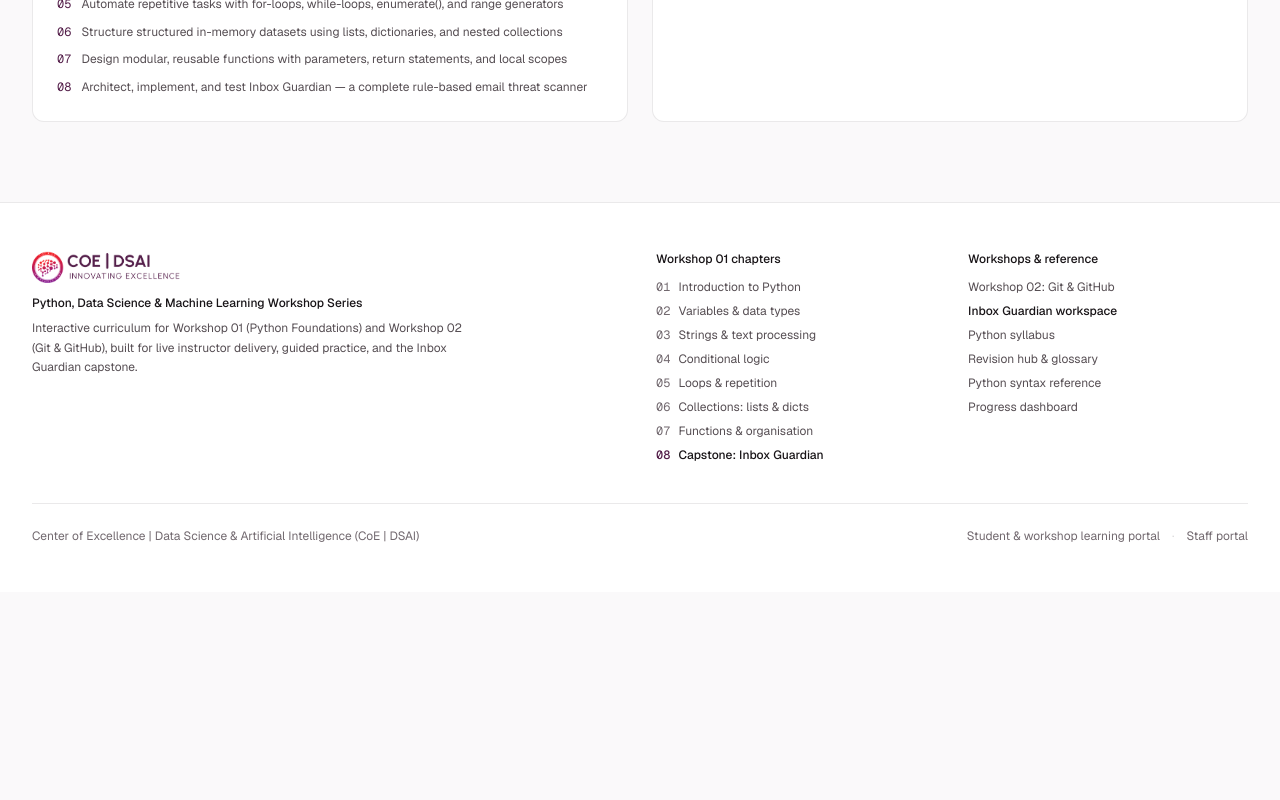
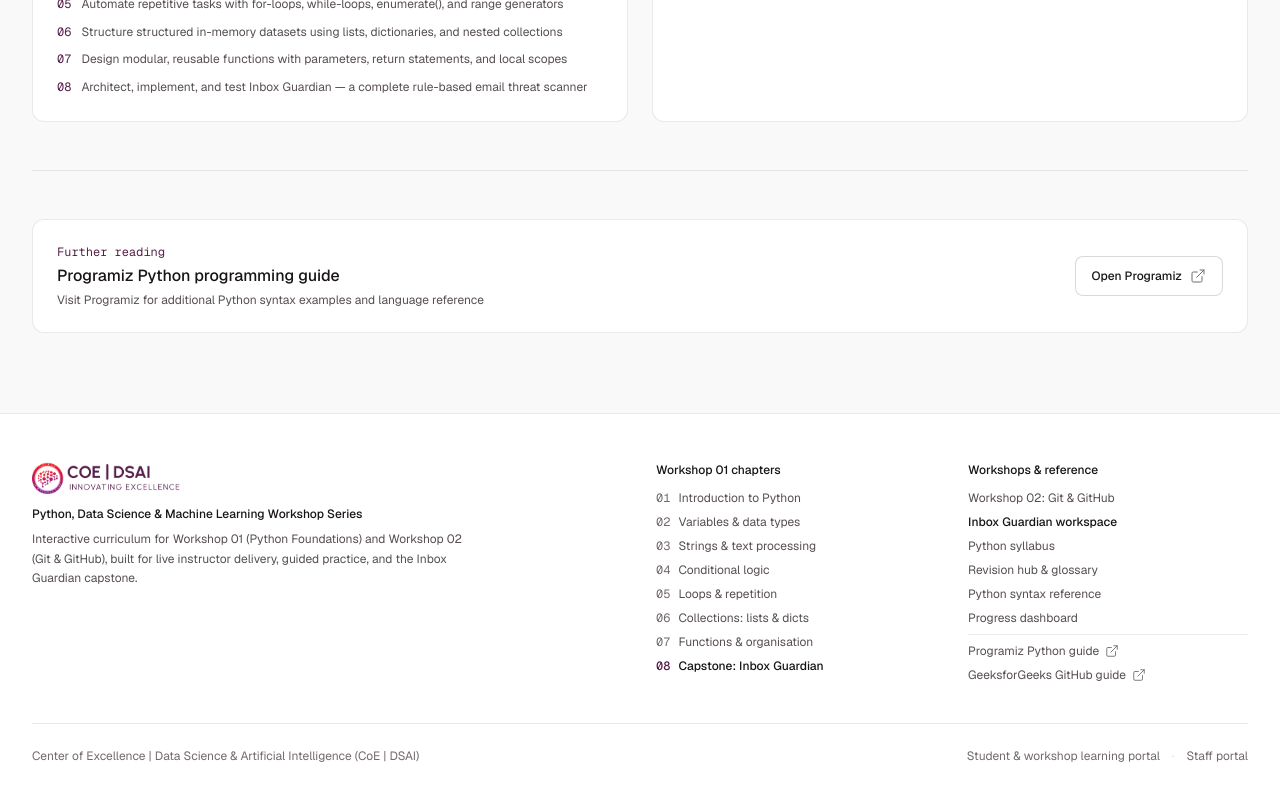
Before and after one commit to COE-DSAI/CoDSAI-Workshop, a Next.js app: page /workshops/python-foundations in a window 1280 px wide. Shown: the part 2956-3756 px from the top of the page. Before the commit the page ends 3548 px from the top, so only its background shows below. Built offline with nearby package versions, Linux system fonts and the light colour scheme.

Commit message:
feat(ui): add Programiz Python and GeeksforGeeks GitHub reference links

```diff
--- a/src/app/workshops/[workshopSlug]/page.tsx
+++ b/src/app/workshops/[workshopSlug]/page.tsx
@@ -1,7 +1,7 @@
 import React from "react";
 import Link from "next/link";
 import { notFound } from "next/navigation";
-import { ArrowRight, CheckCircle2, Cpu } from "lucide-react";
+import { ArrowRight, CheckCircle2, Cpu, ExternalLink } from "lucide-react";
 import { AppHeader } from "@/components/navigation/AppHeader";
 import { AppFooter } from "@/components/navigation/AppFooter";
 import { getWorkshopBySlug, getAllWorkshops } from "@/content/workshops";
@@ -442,6 +442,45 @@ export default async function WorkshopDetailPage({
               </div>
             </div>
           </section>
+
+          {/* Further Reading (Workshop 1 & Workshop 2) */}
+          {(workshop.number === 1 || workshop.number === 2) && (
+            <section className="py-12 border-t border-[var(--border-hairline)]">
+              <div className="rounded-xl border border-[var(--border-hairline)] bg-[var(--bg-surface)] p-6 flex flex-col sm:flex-row sm:items-center justify-between gap-4">
+                <div>
+                  <p className="font-mono text-xs text-[var(--accent)]">
+                    Further reading
+                  </p>
+                  <h3 className="mt-1 text-base font-medium text-[var(--text-primary)]">
+                    {workshop.number === 1
+                      ? "Programiz Python programming guide"
+                      : "GeeksforGeeks introduction to GitHub"}
+                  </h3>
+                  <p className="mt-1 text-xs text-[var(--text-secondary)]">
+                    {workshop.number === 1
+                      ? "Visit Programiz for additional Python syntax examples and language reference"
+                      : "Visit GeeksforGeeks for additional GitHub repository and workflow reference"}
+                  </p>
+                </div>
+
+                <a
+                  href={
+                    workshop.number === 1
+                      ? "https://www.programiz.com/python-programming"
+                      : "https://www.geeksforgeeks.org/git/introduction-to-github/"
+                  }
+                  target="_blank"
+                  rel="noopener noreferrer"
+                  className="inline-flex h-10 items-center gap-2 rounded-lg border border-[var(--border-strong)] bg-[var(--bg-surface)] px-4 text-xs font-medium text-[var(--text-primary)] hover:bg-[var(--bg-raised)] transition-colors duration-150 shrink-0 self-start sm:self-auto"
+                >
+                  <span>
+                    {workshop.number === 1 ? "Open Programiz" : "Open GeeksforGeeks"}
+                  </span>
+                  <ExternalLink className="h-4 w-4 text-[var(--text-muted)]" strokeWidth={1.5} />
+                </a>
+              </div>
+            </section>
+          )}
         </div>
       </main>
 
--- a/src/components/chapter/ChapterArticle.tsx
+++ b/src/components/chapter/ChapterArticle.tsx
@@ -22,6 +22,7 @@ import {
   ArrowRight,
   ShieldAlert,
   Terminal,
+  ExternalLink,
 } from "lucide-react";
 import { Chapter, Workshop, ChapterAssignment } from "@/types/curriculum";
 
@@ -643,6 +644,43 @@ export function ChapterArticle({
         </section>
       )}
 
+      {/* Further Reading at End of Workshop */}
+      {!nextChapter && (workshop.number === 1 || workshop.number === 2) && (
+        <section className="mt-12 border-t border-[var(--border-hairline)] pt-8">
+          <div className="rounded-xl border border-[var(--border-hairline)] bg-[var(--bg-surface)] p-5 flex flex-col sm:flex-row sm:items-center justify-between gap-4">
+            <div>
+              <span className="font-mono text-xs text-[var(--accent)] block">
+                Further reading
+              </span>
+              <h3 className="mt-1 text-sm font-medium text-[var(--text-primary)]">
+                {workshop.number === 1
+                  ? "Programiz Python programming guide"
+                  : "GeeksforGeeks introduction to GitHub"}
+              </h3>
+              <p className="mt-1 text-xs text-[var(--text-secondary)]">
+                {workshop.number === 1
+                  ? "Visit Programiz for additional Python syntax examples and language reference"
+                  : "Visit GeeksforGeeks for additional GitHub repository and workflow reference"}
+              </p>
+            </div>
+
+            <a
+              href={
+                workshop.number === 1
+                  ? "https://www.programiz.com/python-programming"
+                  : "https://www.geeksforgeeks.org/git/introduction-to-github/"
+              }
+              target="_blank"
+              rel="noopener noreferrer"
+              className="inline-flex h-9 items-center gap-2 rounded-lg border border-[var(--border-strong)] bg-[var(--bg-surface)] px-4 text-xs font-medium text-[var(--text-primary)] hover:bg-[var(--bg-raised)] transition-colors duration-150 shrink-0 self-start sm:self-auto"
+            >
+              <span>{workshop.number === 1 ? "Open Programiz" : "Open GeeksforGeeks"}</span>
+              <ExternalLink className="h-4 w-4 text-[var(--text-muted)]" strokeWidth={1.5} />
+            </a>
+          </div>
+        </section>
+      )}
+
       {/* Prev / Next Navigation */}
       <nav
         className="mt-12 pt-6 border-t border-[var(--border-hairline)] flex items-center justify-between gap-4"
@@ -680,15 +718,15 @@ export function ChapterArticle({
           </Link>
         ) : (
           <Link
-            href="/projects/inbox-guardian"
+            href={workshop.number === 1 ? "/projects/inbox-guardian" : `/workshops/${workshop.slug}`}
             className="group flex flex-col text-right ml-auto"
           >
             <span className="text-xs text-[var(--accent)] font-medium inline-flex items-center gap-1 justify-end">
-              <span>Capstone project</span>
+              <span>{workshop.number === 1 ? "Capstone project" : "Workshop summary"}</span>
               <ArrowRight className="h-4 w-4" strokeWidth={1.5} />
             </span>
             <span className="text-sm font-medium text-[var(--text-primary)] group-hover:text-[var(--accent)] transition-colors duration-150 mt-1">
-              Build Inbox Guardian
+              {workshop.number === 1 ? "Build Inbox Guardian" : "Back to Workshop 02"}
             </span>
           </Link>
         )}
--- a/src/components/navigation/AppFooter.tsx
+++ b/src/components/navigation/AppFooter.tsx
@@ -1,5 +1,6 @@
 import React from "react";
 import Link from "next/link";
+import { ExternalLink } from "lucide-react";
 import { BRANDING } from "@/lib/branding";
 import { OrganisationLogo } from "@/components/branding/OrganisationLogo";
 
@@ -113,6 +114,28 @@ export function AppFooter() {
                   Progress dashboard
                 </Link>
               </li>
+              <li className="pt-2 border-t border-[var(--border-hairline)]">
+                <a
+                  href="https://www.programiz.com/python-programming"
+                  target="_blank"
+                  rel="noopener noreferrer"
+                  className="inline-flex items-center gap-1.5 hover:text-[var(--accent)] transition-colors duration-150"
+                >
+                  <span>Programiz Python guide</span>
+                  <ExternalLink className="h-3.5 w-3.5 text-[var(--text-muted)]" strokeWidth={1.5} />
+                </a>
+              </li>
+              <li>
+                <a
+                  href="https://www.geeksforgeeks.org/git/introduction-to-github/"
+                  target="_blank"
+                  rel="noopener noreferrer"
+                  className="inline-flex items-center gap-1.5 hover:text-[var(--accent)] transition-colors duration-150"
+                >
+                  <span>GeeksforGeeks GitHub guide</span>
+                  <ExternalLink className="h-3.5 w-3.5 text-[var(--text-muted)]" strokeWidth={1.5} />
+                </a>
+              </li>
             </ul>
           </div>
         </div>
```
